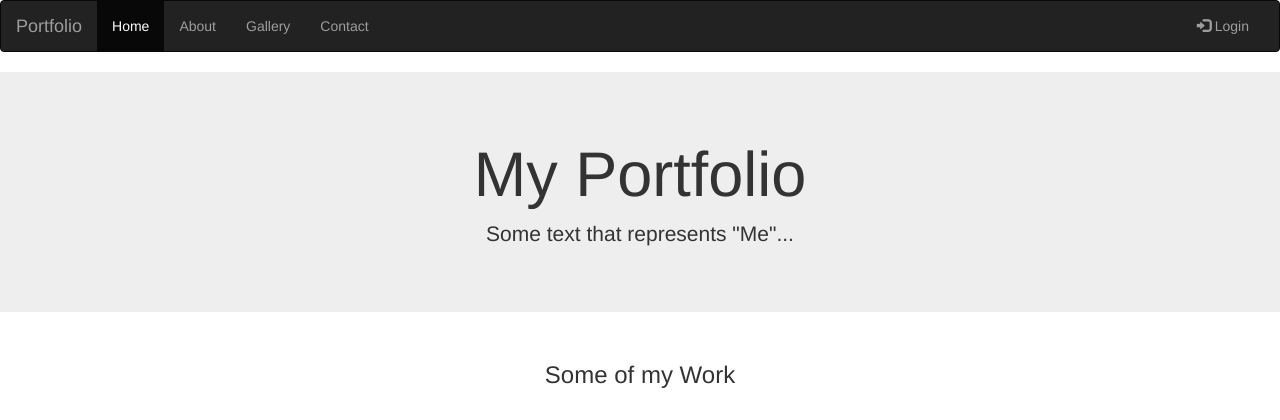
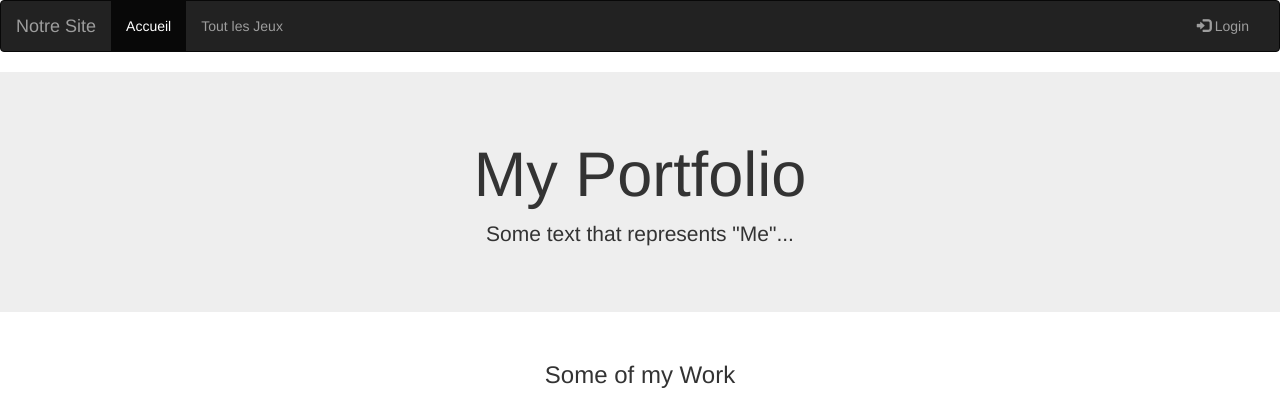
Before and after one commit to quentinleduc/jeux_cesi, a PHP site: page / in a window 1280 px wide. Shown: the top 420 px of the page. Run offline with PHP 8.4, Linux system fonts and the light colour scheme; grey boxes labelled with a size stand in for pictures from a placeholder-image service; some libraries are stand-ins or nearby versions.

Commit message:
Modif/ajout de page php

```diff
--- a/index.php
+++ b/index.php
@@ -1,7 +1,7 @@
 <!DOCTYPE html>
 <html lang="en">
 <head>
-	<title>Bootstrap Example</title>
+	<title>Site de référence pour le classement et la notation de Jeux-Vidéo</title>
 	<meta charset="utf-8">
 	<meta name="viewport" content="width=device-width, initial-scale=1">
 	<link rel="stylesheet" href="https://maxcdn.bootstrapcdn.com/bootstrap/3.3.7/css/bootstrap.min.css">
@@ -20,14 +20,12 @@
 				<span class="icon-bar"></span>
 				<span class="icon-bar"></span>
 			</button>
-			<a class="navbar-brand" href="#">Portfolio</a>
+			<a class="navbar-brand" href="#">Notre Site</a>
 		</div>
 		<div class="collapse navbar-collapse" id="myNavbar">
 			<ul class="nav navbar-nav">
-				<li class="active"><a href="#">Home</a></li>
-				<li><a href="#">About</a></li>
-				<li><a href="#">Gallery</a></li>
-				<li><a href="#">Contact</a></li>
+				<li class="active"><a href="#">Accueil</a></li>
+				<li><a href="#">Tout les Jeux</a></li>
 			</ul>
 			<ul class="nav navbar-nav navbar-right">
 				<li><a href="#"><span class="glyphicon glyphicon-log-in"></span> Login</a></li>
```
Also changed, not shown: liste_jeux.php (added, +17 -0 lines), login.php (added, +17 -0 lines).
